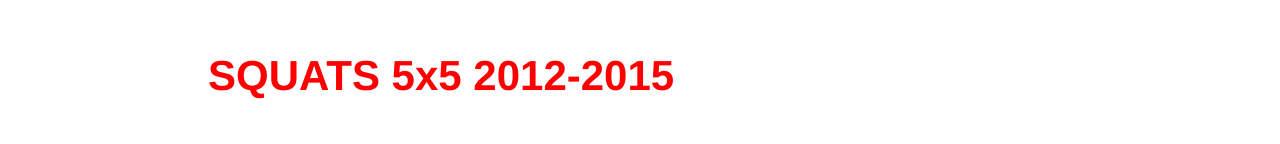
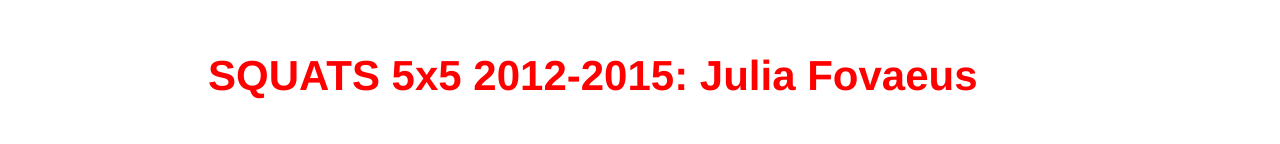
Before and after one commit to lill-Juvelen/stronglift-data-visualisation, a plain HTML site: page index.html in a window 1280 px wide. Shown: the top 144 px of the page. Drawn offline with Linux system fonts and the light colour scheme.

Commit message:
change title

```diff
--- a/index.html
+++ b/index.html
@@ -9,7 +9,7 @@
   </head>
   <div class="page-header">
       <span style="margin-left:20px">
-    <h1>SQUATS 5x5 2012-2015</h1></span>
+    <h1>SQUATS 5x5 2012-2015: Julia Fovaeus</h1></span>
 
   </div>
 <body>
```
